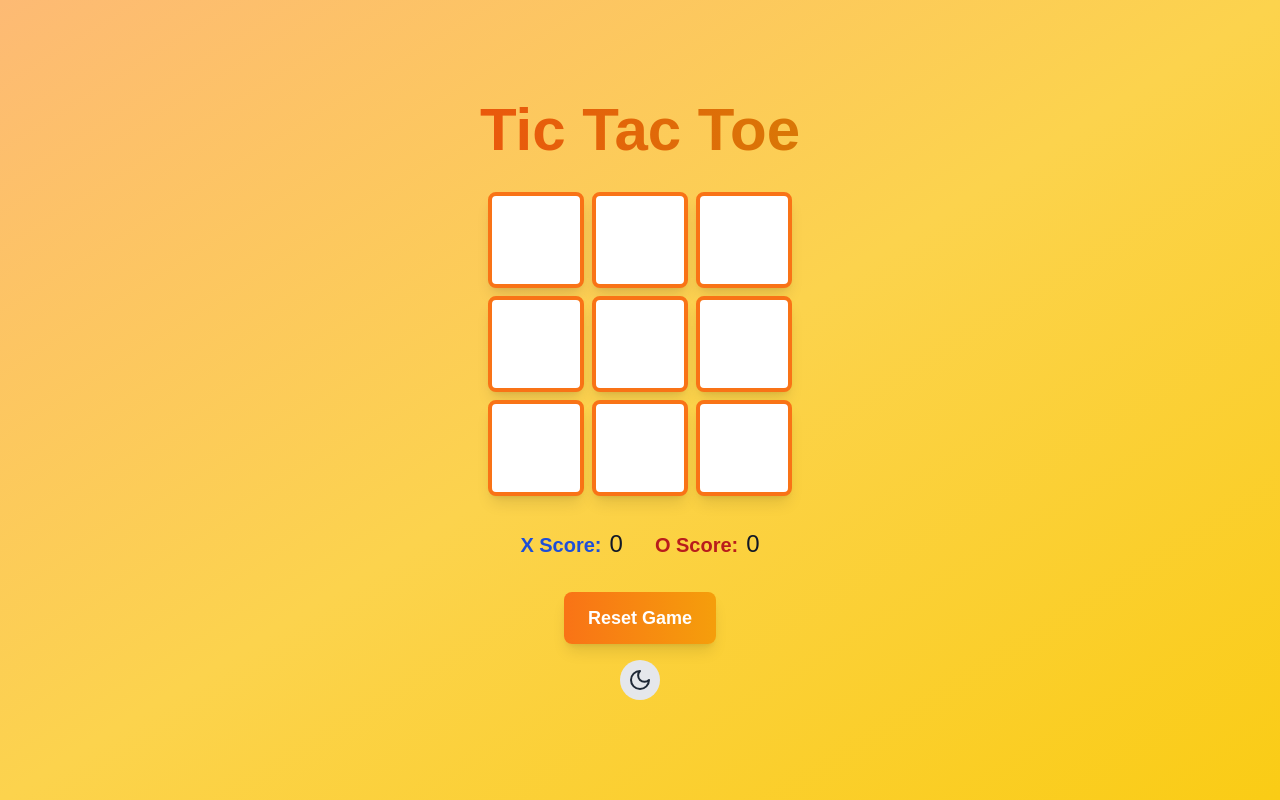
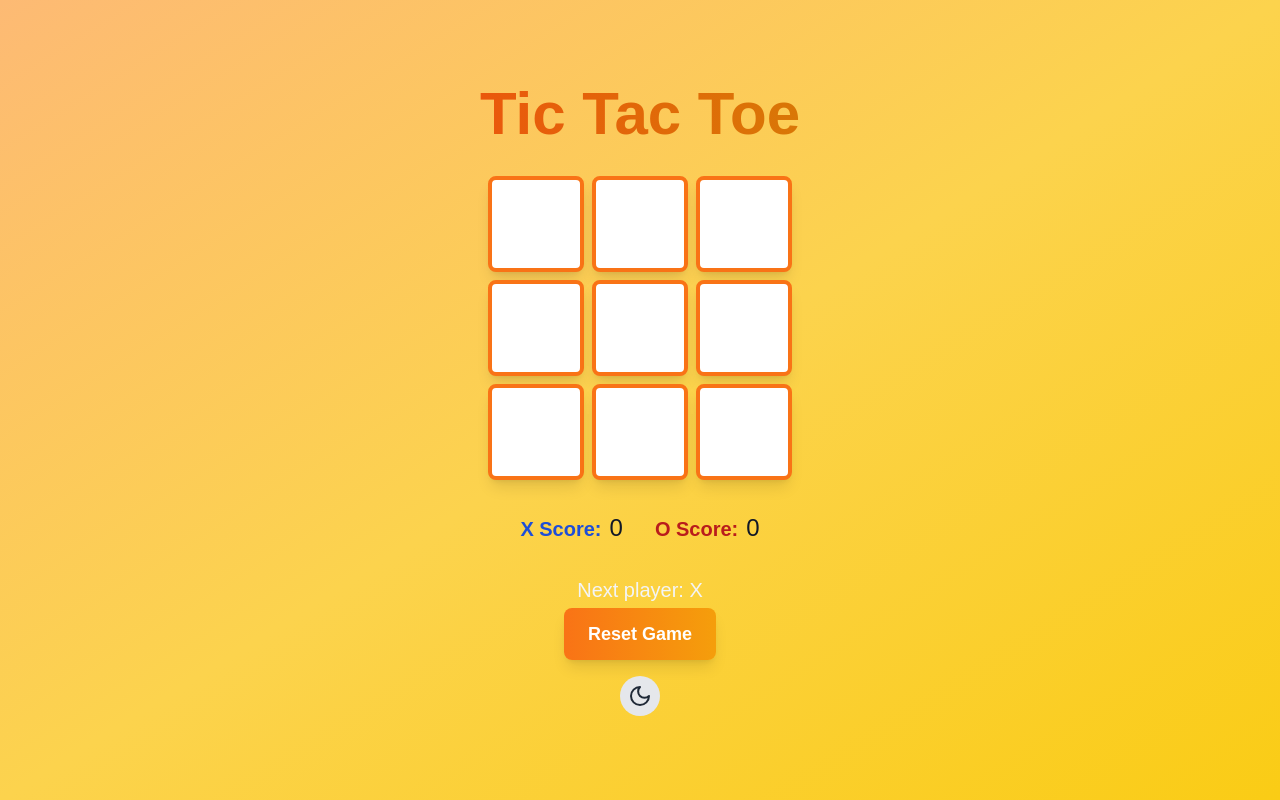
Before and after one commit to wheval/stark-tic-tac-toe, a Next.js app in the folder client/: page /play in a window 1280 px wide. Built offline with nearby package versions, Linux system fonts and the light colour scheme.

Commit message:
fixes isDraw function

```diff
--- a/client/app/play/page.tsx
+++ b/client/app/play/page.tsx
@@ -195,6 +195,19 @@ const TicTacToe = () => {
             </div>
           </motion.div>
 
+          <motion.div
+            className="h-8 text-xl text-gray-100"
+            initial={{ opacity: 0 }}
+            animate={{ opacity: 1 }}
+            key={winner?.winner || isDraw ? "result" : "next"}
+          >
+            {winner
+              ? `Winner: ${winner.winner}`
+              : isDraw
+              ? "Draw!"
+              : `Next player: ${xIsNext ? "X" : "O"}`}
+          </motion.div>
+
           <motion.button
             onClick={resetGame}
             className="px-6 py-3 bg-gradient-to-r from-orange-500 to-amber-500 dark:from-red-800 dark:to-red-500 text-white rounded-lg text-lg font-semibold shadow-lg hover:from-orange-600 hover:to-amber-600 dark:hover:from-red-500 dark:hover:to-red-800 transition-colors duration-300"
```
